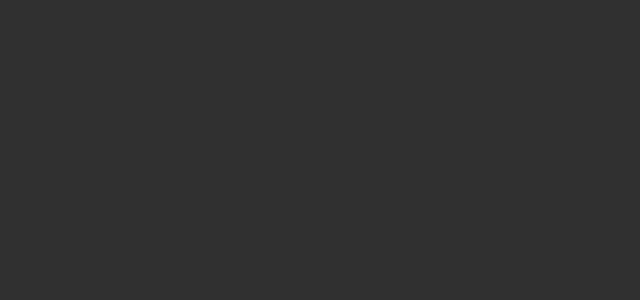
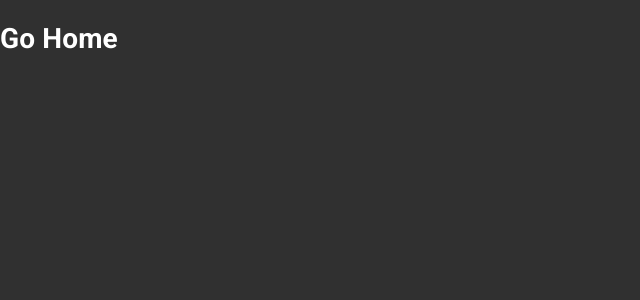
Before and after one commit to anthonyfinix/gst-invoice, a React (Create React App) app: page /products in a window 1280 px wide. Shown: the top 300 px of the page, without its empty margins (0-640 px from the left). Built offline with nearby package versions, Linux system fonts and the light colour scheme.

Commit message:
added default route inside switch to go to if path not found, will be working on messaging service

```diff
--- a/src/App.js
+++ b/src/App.js
@@ -1,15 +1,14 @@
 import './App.css';
 import 'typeface-roboto';
 import React, { Component } from 'react';
-import { BrowserRouter as Router, Route, Redirect } from 'react-router-dom';
+import { BrowserRouter as Router, Route, Switch } from 'react-router-dom';
 import { ThemeProvider, createMuiTheme } from '@material-ui/core/styles';
 import CssBaseline from '@material-ui/core/CssBaseline';
 import Welcome from './welcome';
 import Login from './login';
 import Register from './register';
 import AppLayout from './appLayout';
-// import Dashboard from './dashboard';
-// import Profile from './profile';
+import Default from './default'
 import { mediamatch } from "./utils/media.match";
 import { getlocalStorageToken, PrivateRoute } from './utils';
 import { getSingleUserDetails } from './api';
@@ -55,10 +54,13 @@ class App extends Component {
       <Router>
         <ThemeProvider theme={theme}>
           <CssBaseline />
-          <Route exact path="/" render={(props) => <Welcome {...props} {...this.state} />} />
-          <Route exact path="/login" render={(props) => <Login setUser={this.setUser} {...props} {...this.state} />} />
-          <Route exact path="/register" render={(props) => <Register {...props} {...this.state} />} />
-          <PrivateRoute path='/app' component={AppLayout} {...this.state} />
+          <Switch>
+            <Route exact path="/" render={(props) => <Welcome {...props} {...this.state} />} />
+            <Route exact path="/login" render={(props) => <Login setUser={this.setUser} {...props} {...this.state} />} />
+            <Route exact path="/register" render={(props) => <Register {...props} {...this.state} />} />
+            <PrivateRoute path='/app' component={AppLayout} {...this.state} />
+            <Route exact path="*" component={Default} />
+          </Switch>
         </ThemeProvider>
       </Router>
     );
--- /dev/null
+++ b/src/default/index.jsx
@@ -0,0 +1,8 @@
+import React from 'react';
+import { Link } from 'react-router-dom';
+
+export default () => {
+    return (
+        <h1> <Link to="/">Go Home</Link></h1>
+    )
+}
```
